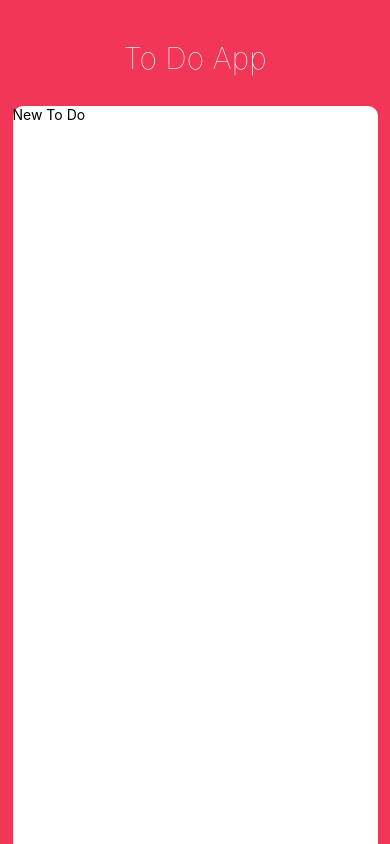
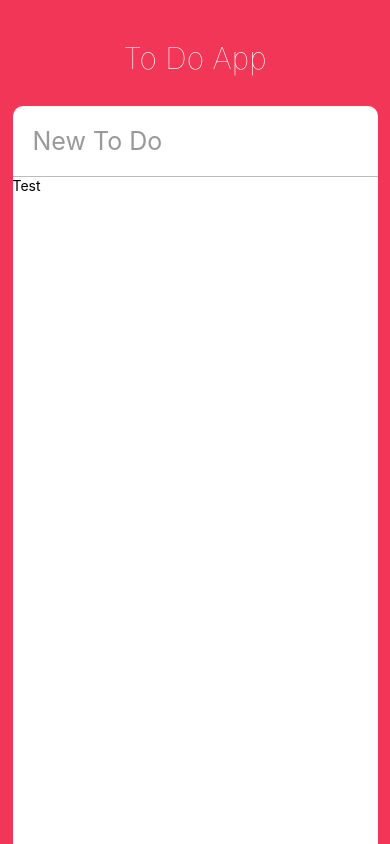
Before and after one commit to bb-worm/NomadCoders-ToDoApp, a React Native app: screen / in a window 390 px wide. Built offline with nearby package versions, Linux system fonts and the light colour scheme.

Commit message:
view card UI2

```diff
--- a/App.js
+++ b/App.js
@@ -1,52 +1,95 @@
-import React from 'react';
-import { StyleSheet, Text, View, StatusBar, TextInput, Dimensions, Platform } from 'react-native';
+import React from "react";
+import {
+  StyleSheet,
+  Text,
+  View,
+  StatusBar,
+  TextInput,
+  Dimensions,
+  Platform,
+  ScrollView
+} from "react-native";
+import ToDo from "./ToDo";
 
 const { height, width } = Dimensions.get("window");
 
-export default function App() {
+export default class App extends React.Component {
+  state = {
+    newToDo: ""
+  };
+  render() {
+    const { newToDo } = this.state;
     return (
       <View style={styles.container}>
         <StatusBar barStyle="light-content"></StatusBar>
         <Text style={styles.title}>To Do App</Text>
         <View style={styles.card}>
-        <TextInput style={styles.input} placeholder={"New To Do"} />
+          <TextInput
+            style={styles.input}
+            placeholder={"New To Do"}
+            value={newToDo}
+            onChangeText={this._controlNewToDo}
+            placeholderTextColor={"#999"}
+            returnKeyType={"done"} // 키패드에서 return 키를 '다음'으로 설정할지 '완료'로 설정할지 등
+            autoCorrect={false} // 자동완성 끄기
+          />
+          <ScrollView>
+            <ToDo />
+          </ScrollView>
         </View>
       </View>
     );
   }
+  _controlNewToDo = text => {
+    this.setState({
+      newToDo: text
+    });
+  };
+}
 
 const styles = StyleSheet.create({
   container: {
+    // 뒷배경
     flex: 1,
-    backgroundColor: '#f23657',
-    alignItems: 'center',
+    backgroundColor: "#f23657",
+    alignItems: "center"
   },
   title: {
-    color: 'white',
+    // title 박스
+    color: "white",
     fontSize: 30,
     marginTop: 40,
     marginBottom: 30,
-    fontWeight: '100',
+    fontWeight: "100"
   },
   card: {
-    backgroundColor:'white',
+    // card 박스
+    backgroundColor: "white",
     flex: 1,
-    width: width-25,
+    width: width - 25,
     borderTopLeftRadius: 10,
     borderTopRightRadius: 10,
     ...Platform.select({
+      // Platform에 따라 그림자 적용
       ios: {
         shadowColor: "rgb(50, 50, 50)",
         shadowOpacity: 0.5,
         shadowRadius: 5,
-        shadowOffset:{
+        shadowOffset: {
           height: -1,
           width: 0
         }
       },
       android: {
-        elevation: 5,
+        elevation: 5
       }
     })
+  },
+  input: {
+    // input 박스
+    padding: 20,
+    borderBottomColor: "#bbb",
+    borderBottomWidth: 1,
+    fontSize: 25
   }
 });
--- /dev/null
+++ b/ToDo.js
@@ -0,0 +1,14 @@
+import React, { Component } from "react";
+import { View, Text, TouchableOpacity, StyleSheet } from "react-native";
+
+export default class ToDo extends Component {
+  render() {
+    return (
+      <View>
+        <Text>Test</Text>
+      </View>
+    );
+  }
+}
+
+const styles = StyleSheet.create({});
--- a/package.json
+++ b/package.json
@@ -10,6 +10,7 @@
   "dependencies": {
     "eslint-config-airbnb": "^18.0.1",
     "expo": "^35.0.0",
+    "mem": "^6.0.1",
     "react": "16.8.3",
     "react-dom": "16.8.3",
     "react-native": "https://github.com/expo/react-native/archive/sdk-35.0.0.tar.gz",
```
Also changed, not shown: 2 other files (tests, documents, lock files or other folders). Lines whose indentation alone changed are shown as unchanged.
